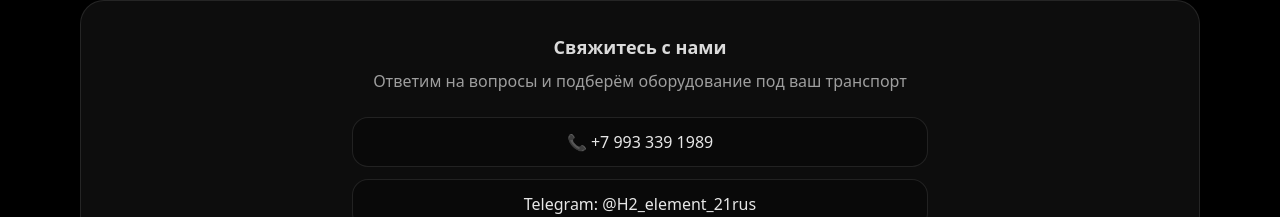
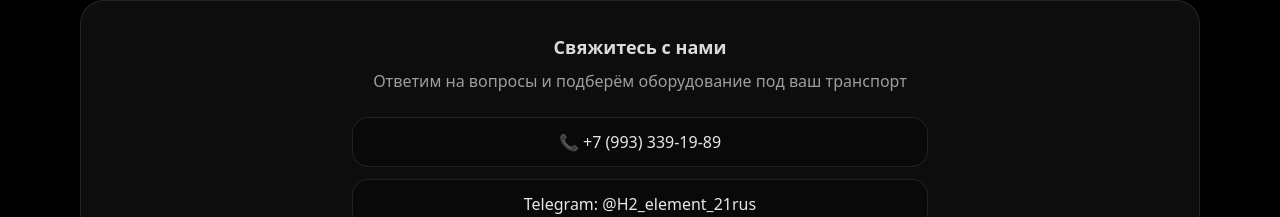
Before and after one commit to VladimirMatveew/h2-site, a Next.js app: page / in a window 1280 px wide. Shown: the part 2684-2901 px from the top of the page. Built offline with nearby package versions, Linux system fonts and the light colour scheme.

Commit message:
Update page.tsx

```diff
--- a/app/page.tsx
+++ b/app/page.tsx
@@ -719,7 +719,7 @@ export default function HomePage() {
                   href="tel:+79933391989"
                   className="rounded-2xl border border-white/10 bg-black/30 px-5 py-3 text-white/90 hover:border-white/20 transition"
                 >
-                  📞 +7 993 339 1989
+                  📞 +7 (993) 339-19-89
                 </a>
 
                 <a
```
